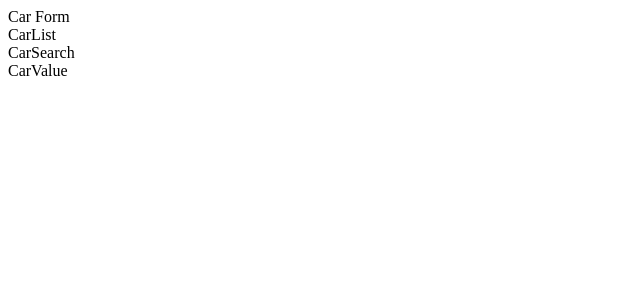
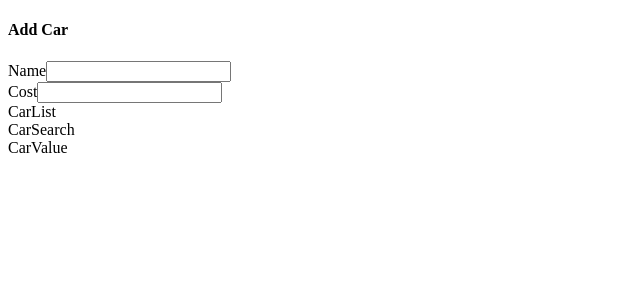
Before and after one commit to emonShimoul/udemy-react-redux-cars, a React (Create React App) app: page / in a window 1280 px wide. Shown: the top 300 px of the page, without its empty margins (0-640 px from the left). Built offline with nearby package versions, Linux system fonts and the light colour scheme.

Commit message:
created the input values

```diff
--- a/src/components/CarForm.js
+++ b/src/components/CarForm.js
@@ -1,9 +1,51 @@
 import React from 'react';
+import { useDispatch, useSelector } from 'react-redux';
+import { changeCost, changeName } from '../store';
 
 const CarForm = () => {
+    const dispatch = useDispatch();
+    const { name, cost } = useSelector((state) => {
+        return {
+            name: state.form.name,
+            cost: state.form.cost
+        };
+    });
+
+
+    const handleNameChange = (e) => {
+        dispatch(changeName(e.target.value));
+    };
+
+    const handleCostChange = (e) => {
+        const carCost = parseInt(e.target.value) || 0;
+        dispatch(changeCost(carCost))
+    }
     return (
-        <div>
-            Car Form
+        <div className='car-form panel'>
+            <h4 className='subtitle is-3'>Add Car</h4>
+            <form>
+                <div className="field-group">
+                    <div className="field">
+                        <label className="label">Name</label>
+                        <input
+                            type="text"
+                            className="input is-expanded"
+                            value={name}
+                            onChange={handleNameChange}
+                        />
+                    </div>
+
+                    <div className="field">
+                        <label className="label">Cost</label>
+                        <input
+                            type="number"
+                            className="input is-expanded"
+                            value={cost || ''}
+                            onChange={handleCostChange}
+                        />
+                    </div>
+                </div>
+            </form>
         </div>
     );
 };
```
